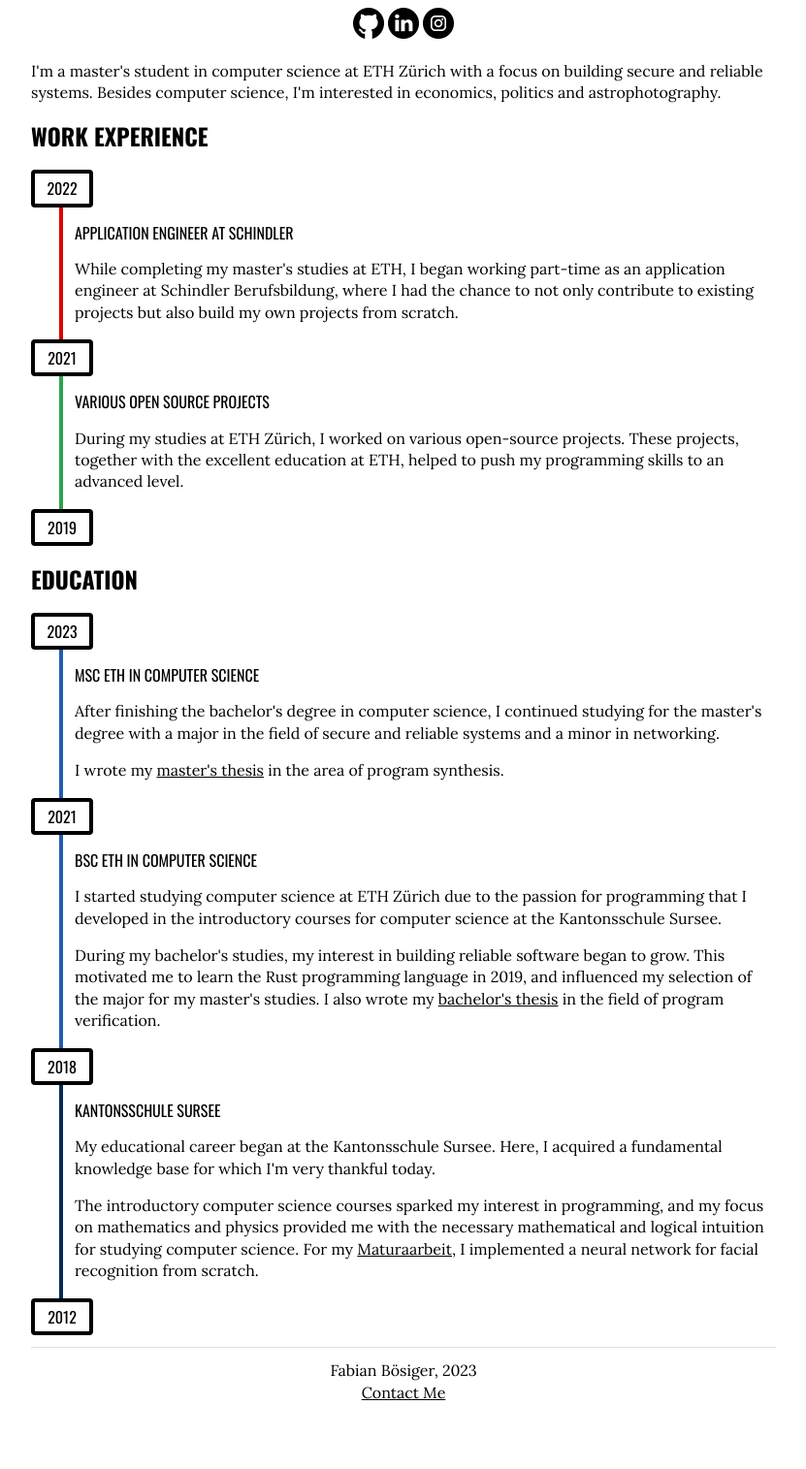
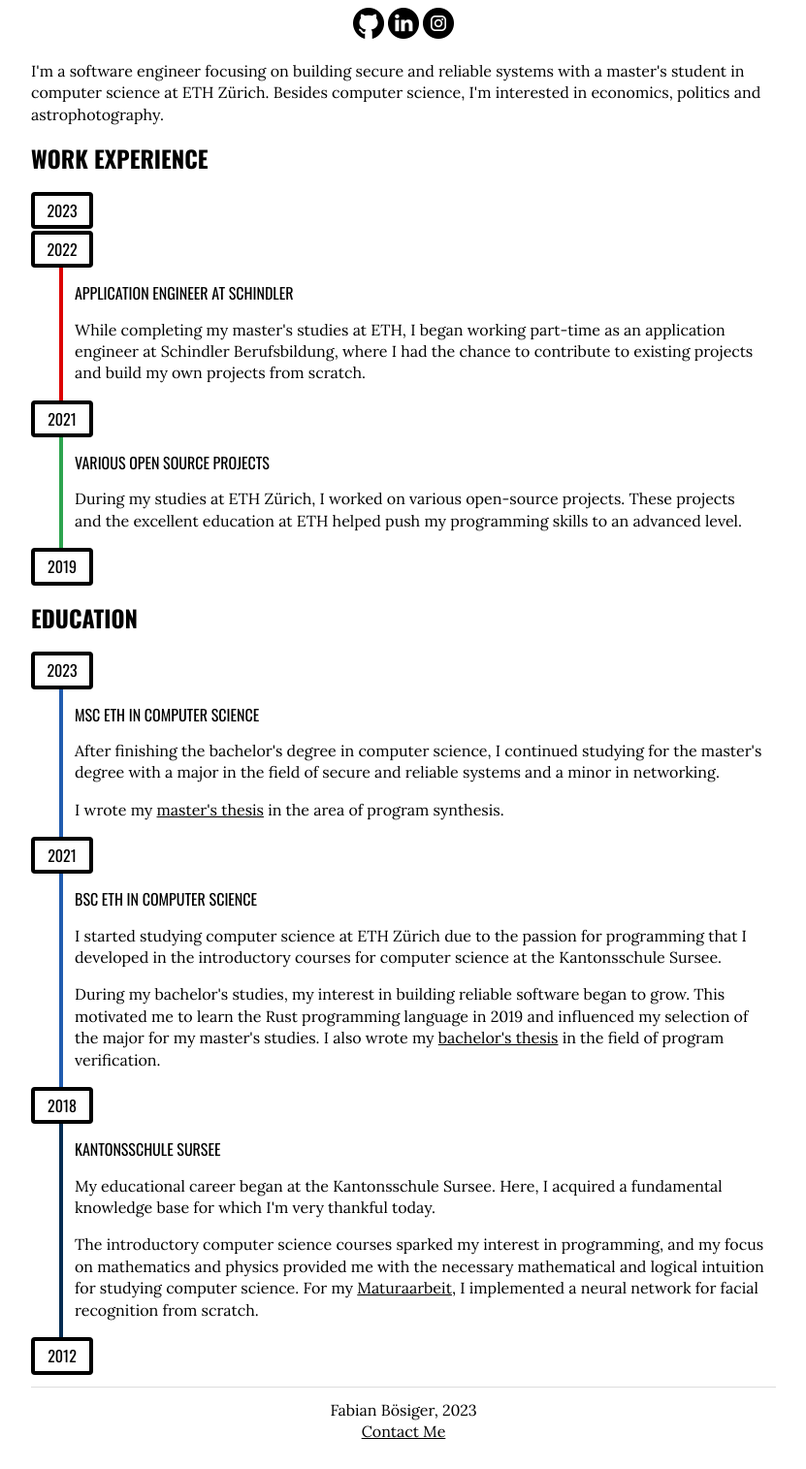
Before and after one commit to fabianboesiger/fabianboesiger.github.io, a Jekyll site: the page built from about.html, in a window 1280 px wide, cut to the strip 279-1794 px from the top of the page. Shown: the whole strip at 97% size, without its empty margins (224-1055 px from the left). Built offline with Jekyll 4.4.1, drawn with Linux system fonts in a browser that asks for light colours; before the commit the page ends 1754 px from its top, so only the background shows below that.

Commit message:
Update about.html

```diff
--- a/about.html
+++ b/about.html
@@ -57,18 +57,20 @@ section {
         <a href="https://instagram.com/{{ site.social.instagram }}"><img src="/public/social/instagram.png" class="social"></a>
     </p>
     <p>
-        I'm a master's student in computer science at ETH Zürich with a focus on building secure and reliable systems.
+        I'm a software engineer focusing on building secure and reliable systems with a master's student in computer science at ETH Zürich.
         Besides computer science, I'm interested in economics, politics and astrophotography.
     </p>
 
     <h2>Work Experience</h2>
 
+    <span class="year">2023</span>
+    <section class="break"></section>
     <span class="year">2022</span>
     <section class="schindler">
         <h3>Application Engineer at Schindler</h3>
         <p>
             While completing my master's studies at ETH, I began working part-time as an application engineer at Schindler Berufsbildung,
-            where I had the chance to not only contribute to existing projects but also build my own projects from scratch.
+            where I had the chance to contribute to existing projects and build my own projects from scratch.
         </p>
     </section>
     <span class="year">2021</span>
@@ -76,7 +78,7 @@ section {
         <h3>Various Open Source Projects</h3>
         <p>
             During my studies at ETH Zürich, I worked on various open-source projects.
-            These projects, together with the excellent education at ETH, helped to push my programming skills to an advanced level.
+            These projects and the excellent education at ETH helped push my programming skills to an advanced level.
         </p>
     </section>
     <span class="year">2019</span>
@@ -104,7 +106,7 @@ section {
         </p>
         <p>
             During my bachelor's studies, my interest in building reliable software began to grow.
-            This motivated me to learn the Rust programming language in 2019, and influenced my selection of the major for
+            This motivated me to learn the Rust programming language in 2019 and influenced my selection of the major for
             my master's studies. I also wrote my
             <a href="https://ethz.ch/content/dam/ethz/special-interest/infk/chair-program-method/pm/documents/Education/Theses/Fabian_Boesiger_BS_Report.pdf">bachelor's thesis</a> in the field of program verification.
         </p>
```
